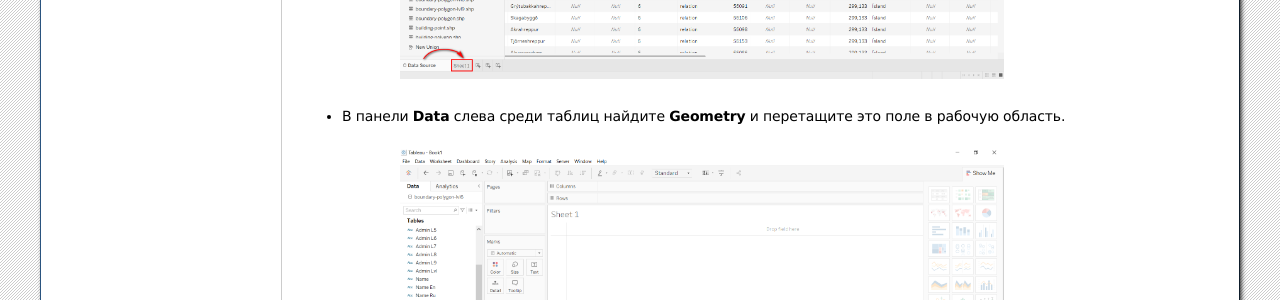
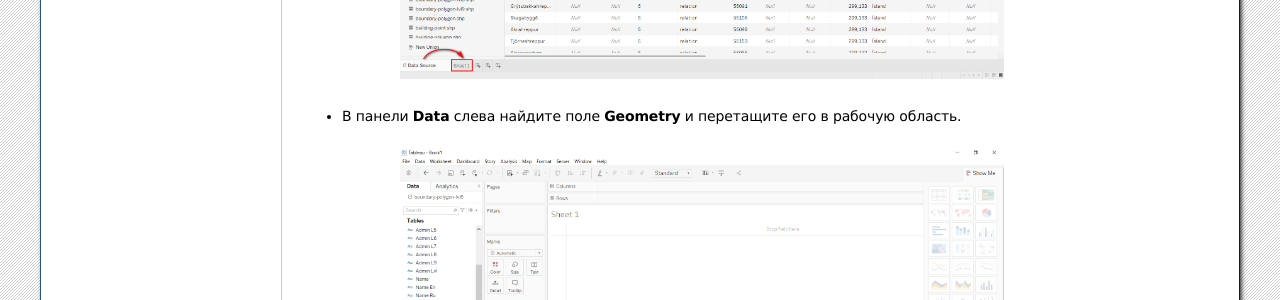
Before and after one commit to nextgis/docs_data, a Sphinx documentation site: the page built from source/tableau.rst, in a window 1280 px wide. Shown: the part 858-1158 px from the top of the page. Built offline with Sphinx 7.4.7, drawn with Linux system fonts in a browser that asks for light colours; formulas are drawn with MathJax 3; pages that are not in the unit, such as notebooks, are missing from menus.

Commit message:
Update tableau.rst

```diff
--- a/source/tableau.rst
+++ b/source/tableau.rst
@@ -19,7 +19,7 @@
    :align: center
    :width: 16cm
 
-* В панели **Data** слева среди таблиц найдите **Geometry** и перетащите это поле в рабочую область.
+* В панели **Data** слева найдите поле **Geometry** и перетащите его в рабочую область.
 
 .. figure:: _static/tableau3.png
    :name: tableau3
```
